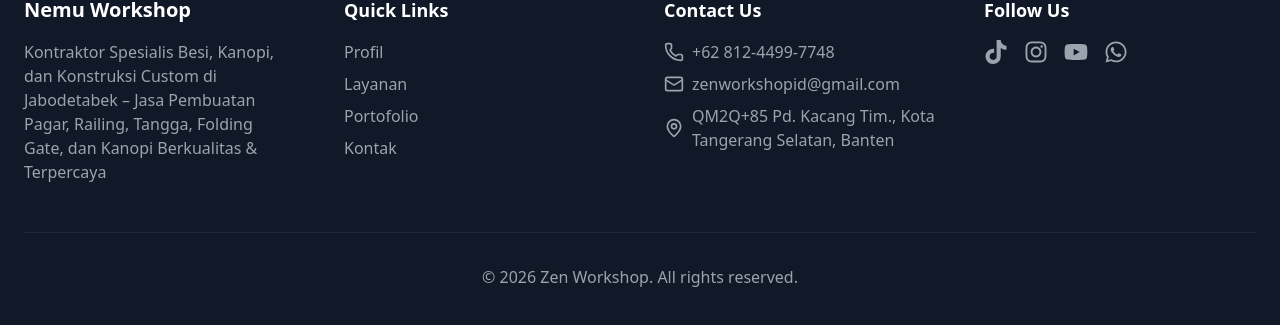
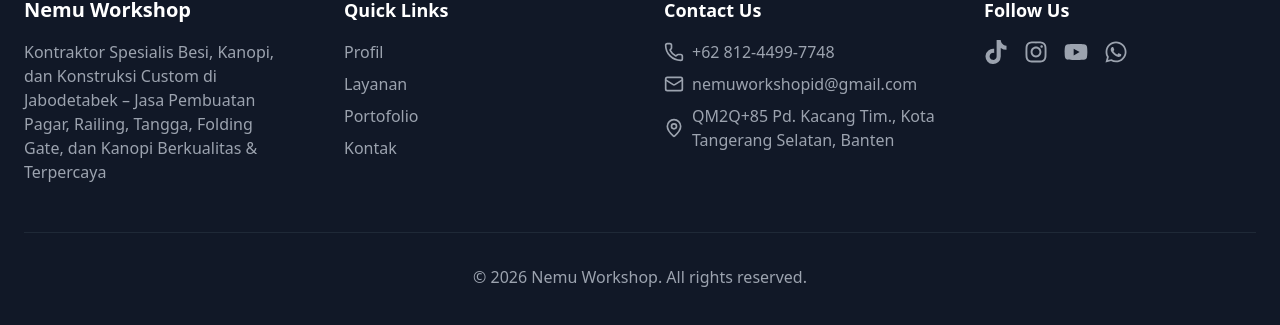
Before and after one commit to Zenworkshop/nemuworkshop, a React (Vite) app: page / in a window 1280 px wide. Shown: the part 9810-10135 px from the top of the page. Built offline with nearby package versions, Linux system fonts and the light colour scheme.

Commit message:
ganti lagi

```diff
--- a/src/components/Footer.tsx
+++ b/src/components/Footer.tsx
@@ -48,7 +48,7 @@ export default function Footer() {
                 className="flex items-center text-gray-400 hover:text-white transition"
               >
                 <Mail className="w-5 h-5 mr-2" />
-                zenworkshopid@gmail.com
+                nemuworkshopid@gmail.com
               </a>
             </li>
 
@@ -72,7 +72,7 @@ export default function Footer() {
             <h4 className="text-lg font-semibold mb-4">Follow Us</h4>
             <div className="flex space-x-4">
               <a
-                href="https://www.tiktok.com/@zenworkshop"
+                href="https://www.tiktok.com/@nemuworkshop"
                 target="_blank"
                 rel="noopener noreferrer"
                 className="text-gray-400 hover:text-white transition"
@@ -80,7 +80,7 @@ export default function Footer() {
                 <FaTiktok className="w-6 h-6" />
               </a>
               <a
-                href="https://instagram.com/zenworkshopid"
+                href="https://instagram.com/nemuworkshop"
                 target="_blank"
                 rel="noopener noreferrer"
                 className="text-gray-400 hover:text-white transition"
@@ -88,7 +88,7 @@ export default function Footer() {
                 <FaInstagram className="w-6 h-6" />
               </a>
               <a
-                href="https://www.youtube.com/@zenworkshop"
+                href="https://www.youtube.com/@nemuworkshop"
                 target="_blank"
                 rel="noopener noreferrer"
                 className="text-gray-400 hover:text-white transition"
@@ -108,7 +108,7 @@ export default function Footer() {
         </div>
 
         <div className="border-t border-gray-800 mt-12 pt-8 text-center text-gray-400">
-          <p>&copy; {new Date().getFullYear()} Zen Workshop. All rights reserved.</p>
+          <p>&copy; {new Date().getFullYear()} Nemu Workshop. All rights reserved.</p>
         </div>
       </div>
     </footer>
--- a/src/components/Navbar.tsx
+++ b/src/components/Navbar.tsx
@@ -47,9 +47,9 @@ export default function Navbar() {
           </a>
         </div>
         <div className="flex space-x-4">
-          <a href="https://www.tiktok.com/@zenworkshop" target="_blank" rel="noopener noreferrer" className="hover:text-gray-300"><FaTiktok /></a>
-          <a href="https://www.youtube.com/@zenworkshop" target="_blank" rel="noopener noreferrer" className="hover:text-gray-300"><FaYoutube /></a>
-          <a href="https://instagram.com/zenworkshopid" target="_blank" rel="noopener noreferrer" className="hover:text-gray-300"><FaInstagram /></a>
+          <a href="https://www.tiktok.com/@nemuworkshop" target="_blank" rel="noopener noreferrer" className="hover:text-gray-300"><FaTiktok /></a>
+          <a href="https://www.youtube.com/@nemuworkshop" target="_blank" rel="noopener noreferrer" className="hover:text-gray-300"><FaYoutube /></a>
+          <a href="https://instagram.com/nemuworkshop" target="_blank" rel="noopener noreferrer" className="hover:text-gray-300"><FaInstagram /></a>
           <a
             href={whatsappLink}
             target="_blank"
```
